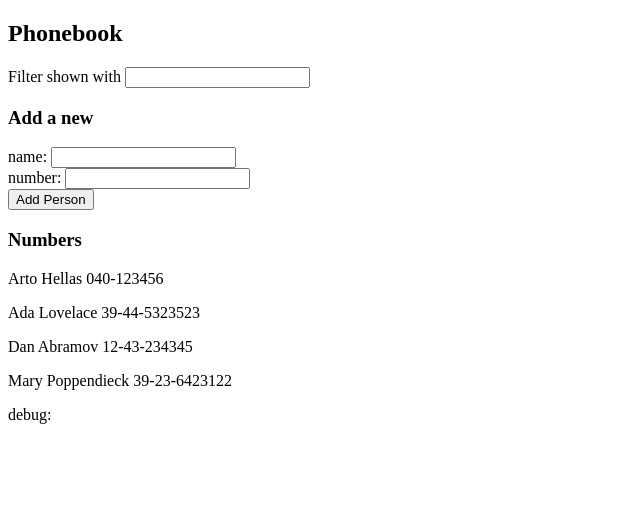
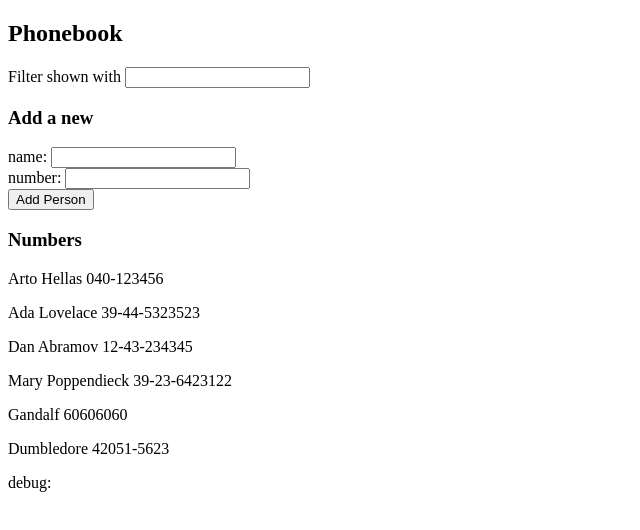
Before and after one commit to TechedLemur/Fullstackopen, a React (Create React App) app in the folder part2/phonebook/: page / in a window 1280 px wide. Shown: the top 530 px of the page, without its empty margins (0-640 px from the left). Built offline with nearby package versions, Linux system fonts and the light colour scheme; data requests are answered from the project's data file.

Commit message:
Step 2.16 complete
Put new persons in database

```diff
--- a/part2/phonebook/db.json
+++ b/part2/phonebook/db.json
@@ -1,5 +1,5 @@
 {
-    "persons":[
+  "persons": [
     {
       "name": "Arto Hellas",
       "number": "040-123456",
@@ -19,6 +19,16 @@
       "name": "Mary Poppendieck",
       "number": "39-23-6423122",
       "id": 4
+    },
+    {
+      "name": "Gandalf",
+      "number": "60606060",
+      "id": 5
+    },
+    {
+      "name": "Dumbledore",
+      "number": "42051-5623",
+      "id": 6
     }
   ]
 }
--- a/part2/phonebook/src/App.js
+++ b/part2/phonebook/src/App.js
@@ -3,6 +3,7 @@ import PersonForm from "./components/PersonForm";
 import Filter from "./components/Filter";
 import Persons from "./components/Persons";
 import axios from "axios";
+import personService from "./services/persons";
 
 const App = () => {
   const [persons, setPersons] = useState([]);
@@ -12,9 +13,8 @@ const App = () => {
 
   useEffect(() => {
     console.log("effect");
-    axios.get("http://localhost:3001/persons").then((response) => {
-      console.log("promise fulfilled");
-      setPersons(response.data);
+    personService.getAll().then((initialPersons) => {
+      setPersons(initialPersons);
     });
   }, []);
 
@@ -31,7 +31,9 @@ const App = () => {
         name: newName,
         number: newNumber,
       };
-      setPersons(persons.concat(personObject));
+      personService.create(personObject).then((returnedPerson) => {
+        setPersons(persons.concat(returnedPerson));
+      });
     }
   };
 
```
Lines whose indentation alone changed are shown as unchanged.
